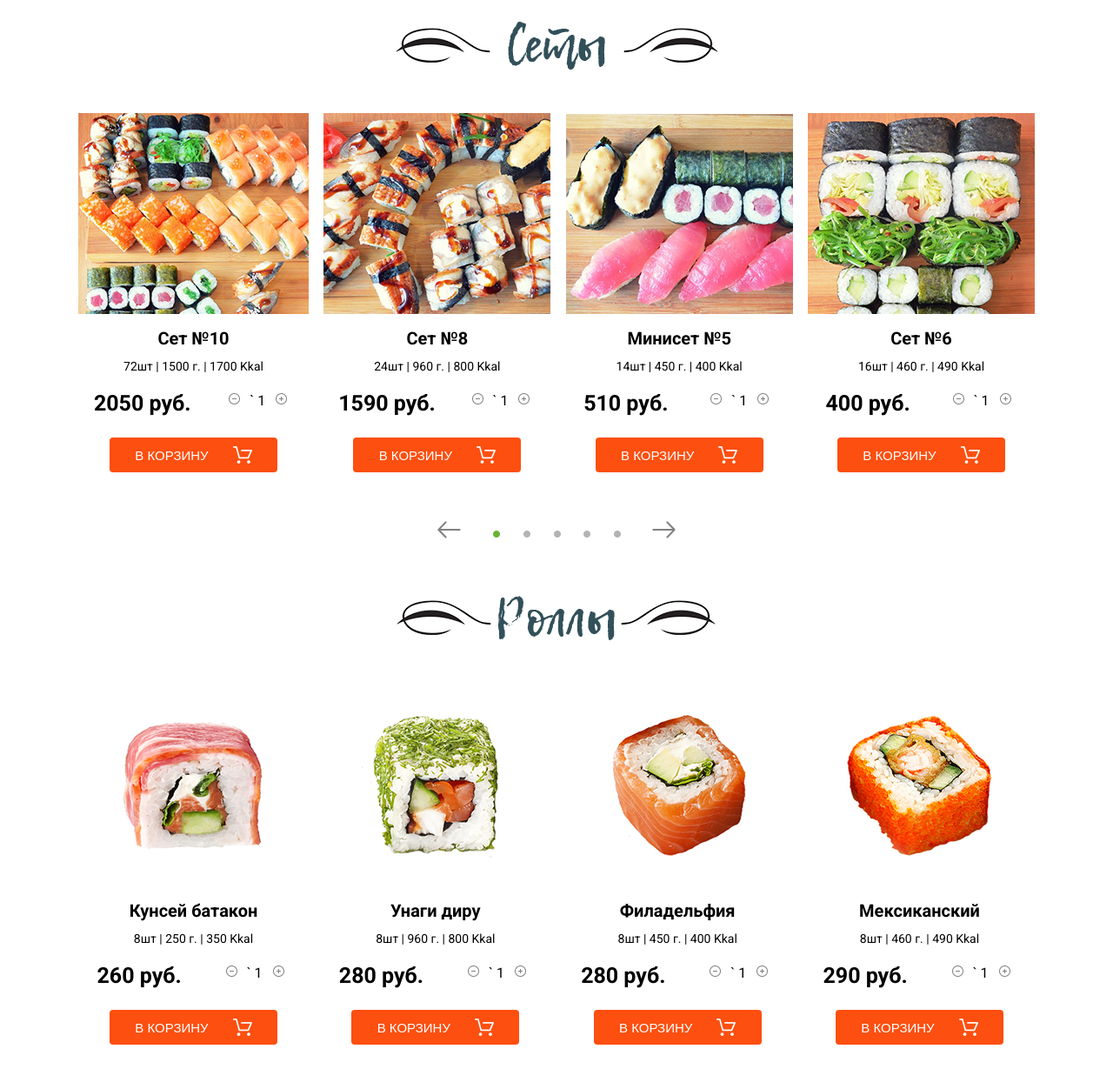
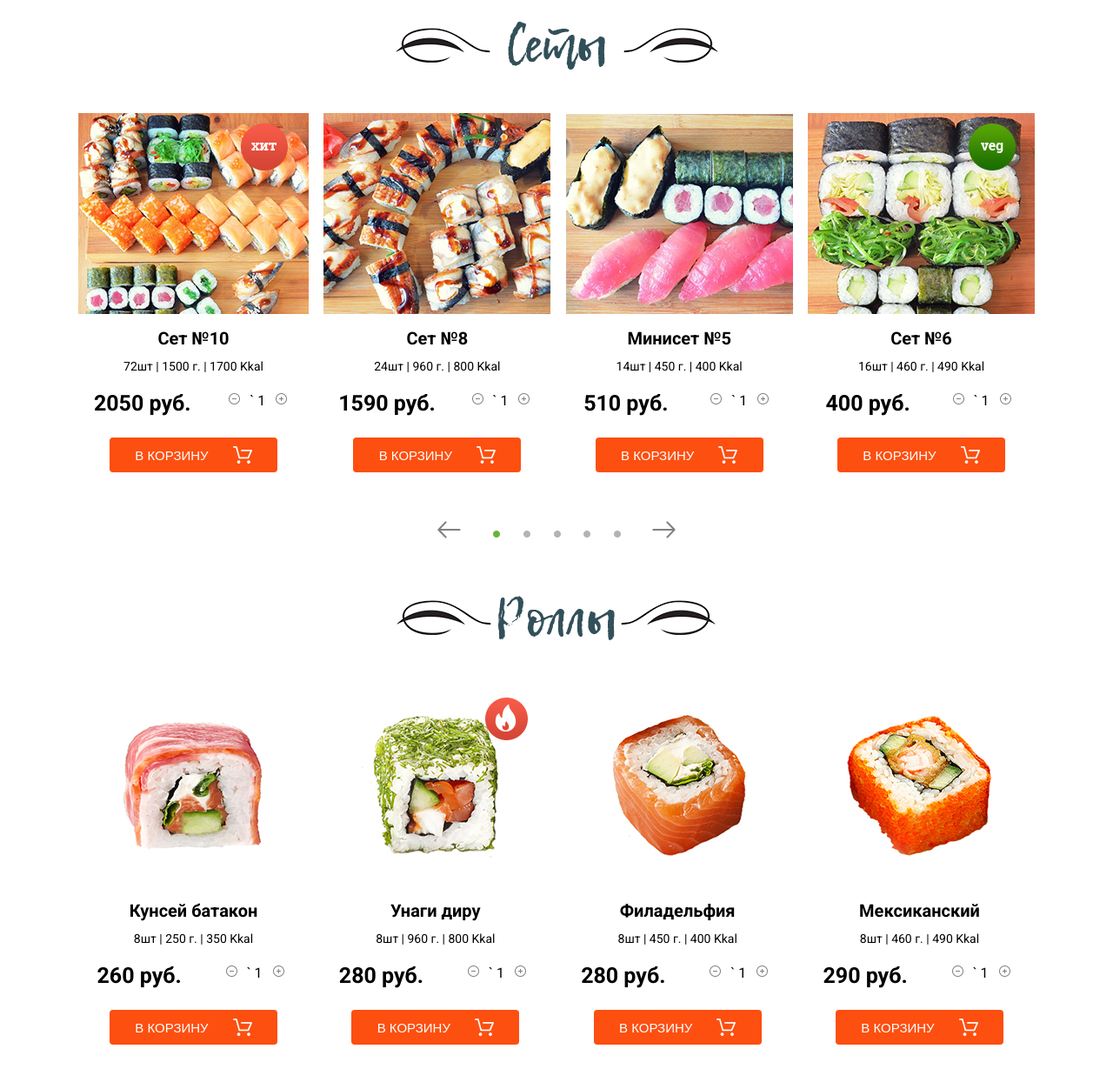
Before and after one commit to jshamsutdinova/mega-mir-test, a website: page src/index.html in a window 1280 px wide. Shown: the part 1140-2369 px from the top of the page at 87% size. Drawn offline with nearby package versions, Linux system fonts and the light colour scheme; files that its build step writes are made by us from their sources.

Commit message:
Added badges for cards

```diff
--- a/src/_pizza.html
+++ b/src/_pizza.html
@@ -28,6 +28,11 @@
             </div>
         </div>
         <div class="card">
+            <div class="card__badges">
+                <div class="card__badge">
+                    <img src="./img/badges/fire.png" alt="огонь">
+                </div>
+            </div>
             <div class="card__img">
                 <img src="./img/pizza/pizza_2.png" alt="Вегетарианская">
             </div>
--- a/src/_rolls.html
+++ b/src/_rolls.html
@@ -28,6 +28,11 @@
             </div>
         </div>
         <div class="card">
+            <div class="card__badges">
+                <div class="card__badge">
+                    <img src="./img/badges/fire.png" alt="огонь">
+                </div>
+            </div>
             <div class="card__img">
                 <img src="./img/rolls/rolls_2.png" alt="Унаги диру">
             </div>
--- a/src/_sets.html
+++ b/src/_sets.html
@@ -4,6 +4,11 @@
     </div>
     <div class="row">
         <div class="card">
+            <div class="card__badges">
+                <div class="card__badge">
+                    <img src="./img/badges/hit.png" alt="хит">
+                </div>
+            </div>
             <div class="card__img">
                 <img src="./img/sets/set_10.png" alt="Сет 10">
             </div>
@@ -76,6 +81,11 @@
             </div>
         </div>
         <div class="card">
+            <div class="card__badges">
+                <div class="card__badge">
+                    <img src="./img/badges/veg.png" alt="вег">
+                </div>
+            </div>
             <div class="card__img">
                 <img src="./img/sets/set_6.png" alt="Сет 6">
             </div>
--- a/src/scss/block.scss
+++ b/src/scss/block.scss
@@ -42,9 +42,20 @@
     margin: 30px 0;
 }
 
+.card {
+    position: relative;
+}
+
 .card:hover {
     opacity: 0.9;
     transform: translateY(-5px);
+}
+
+.card__badges {
+    display: flex;
+    position: absolute;
+    top: 10px;
+    left: 70%;
 }
 
 .card__image {
```
Also changed, not shown: src/img/badges/fire.png (added), src/img/badges/hit.png (added), src/img/badges/veg.png (added).
